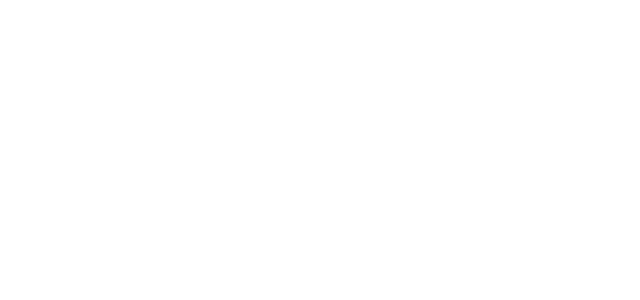
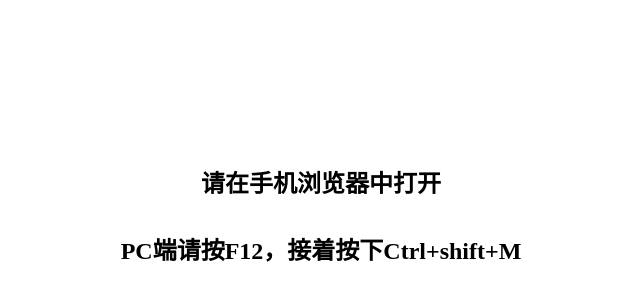
Before and after one commit to coderTinker/vue-perfectUI, a Vue app: page /noSupport in a window 1280 px wide. Shown: the part 182-482 px from the top of the page, without its empty margins (319-959 px from the left). Built offline with nearby package versions, Linux system fonts and the light colour scheme.

Commit message:
21年11月07日

```diff
--- a/src/App.vue
+++ b/src/App.vue
@@ -1,34 +1,51 @@
 <template>
   <div id="app">
     <keep-alive>
-    <router-view :style="viewStyle"></router-view>
+      <router-view :style="viewStyle"></router-view>
     </keep-alive>
   </div>
 </template>
 
 <script>
 export default {
-  name:'APP',
+  name: "APP",
   data() {
-    return {
+    return {};
+  },
+  methods: {
+    //定时查询宽度变化
+    checkWidth() {
+      setInterval(() => {
+        //跳转不支持页面
+        if (window.innerWidth >= 768 && this.$route.path != "/noSupport") {
+          this.$router.replace({
+            path: "/noSupport"
+          });
+        }
+        //跳转首页
+        if (window.innerWidth < 768 && this.$route.path == "/noSupport") {
+          this.$router.replace({
+            path: "/home"
+          });
+        }
+      }, 500);
     }
   },
-  methods: {
+  mounted() {
+    //启动定时器
+    this.checkWidth();
   },
-  computed:{
+  computed: {
     //路由页面样式
     viewStyle() {
-      const style = {}
-      style.width = '100vw'
-      // style.height = '100vh'
-      return style
+      const style = {};
+      style.width = "100vw";
+      return style;
     }
   }
-
-
-}
+};
 </script>
 
 <style>
-@import 'assets/css/base.css';
+@import "assets/css/base.css";
 </style>
--- a/src/assets/css/public.css
+++ b/src/assets/css/public.css
@@ -80,11 +80,16 @@
     overflow: scroll;
     margin-bottom: 50px;
 }
+ /* 取消ios系统的滚动条 */
+ .params-body::-webkit-scrollbar{
+    display: none;
+  }
 .params-item{
     display: flex;
     flex-direction: column;
     margin-top: 25px;
     flex: 0 0 auto
+
 }
 .tag-box{
     display: flex;
--- a/src/router/index.js
+++ b/src/router/index.js
@@ -6,6 +6,7 @@
 const pages = [
   //base
   '/home',
+  '/noSupport',
   '/components/button',
   '/components/radio',
   '/components/checkbox',
@@ -41,7 +42,10 @@
 
 Vue.use(VueRouter);
 
+//首页
 const home = ()=> import('views/home/index.vue')
+//不支持页
+const noSupport = ()=> import('views/nosupport/index.vue')
 
 //base组件
 const button = ()=> import('views/demo/base/button/index.vue')
@@ -87,6 +91,13 @@
     {
       path:'/html/perfectUI/index.html',
       redirect:'/home'
+    },
+    {
+      path:'/noSupport',
+      component:noSupport,
+      meta:{
+        title:'noSupport'
+      }
     },
     {
       path:'/home',
@@ -301,10 +312,13 @@
 //全局导航守卫
 router.beforeEach((to,from,next)=>{
   document.title = to.matched[0].meta.title
-  if(to.matched[0].meta.title !='vue-perfectUI移动端组件库'){
+  if(to.matched[0].meta.title !='vue-perfectUI移动端组件库' && to.matched[0].meta.title !='noSupport'){
     document.title = 'Demo'
   }
-  next()
+  //符合条件才跳转
+  if(window.innerWidth<768 || to.matched[0].meta.title =='noSupport'){
+    next()
+  }
 })
 
 export default router;
--- a/src/views/demo/high/grid/index.vue
+++ b/src/views/demo/high/grid/index.vue
@@ -135,12 +135,12 @@
         text: "个护美妆",
       }
       if(Data[index]){
-        for(let i=0;i<6;i++ ){
+        for(let i=0;i<9;i++ ){
           this.list.push(JSON.parse(JSON.stringify(pushData)))
         }
       }
       else{
-        this.list.splice(this.list.length-6,6)
+        this.list.splice(this.list.length-9,9)
       }
 
     }
--- /dev/null
+++ b/src/views/nosupport/index.vue
@@ -0,0 +1,21 @@
+<template>
+  <div class="noSupport">
+    <div><h2>请在手机浏览器中打开</h2></div>
+    <div><h2>PC端请按F12，接着按下Ctrl+shift+M</h2></div>
+  </div>
+</template>
+<script>
+export default {
+  name:'noSupport'
+}
+</script>
+<style scoped>
+.noSupport{
+  display: flex;
+  flex-direction: column;
+  justify-content: center;
+  align-items: center;
+  width: 100vw;
+  height: 100vh;
+}
+</style>
```
Also changed, not shown: 1 other file (tests, documents, lock files or other folders).
